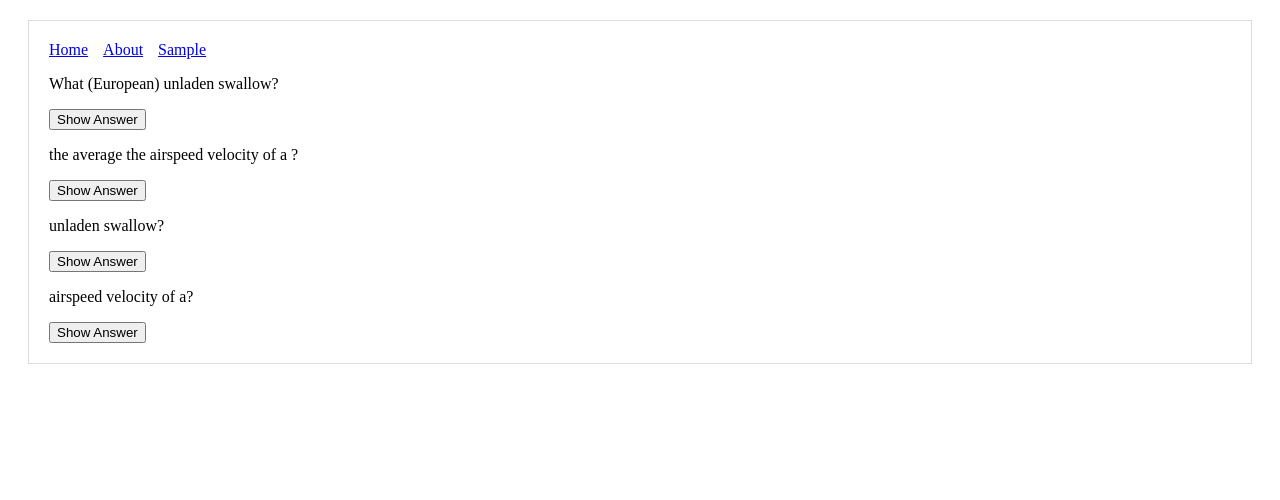
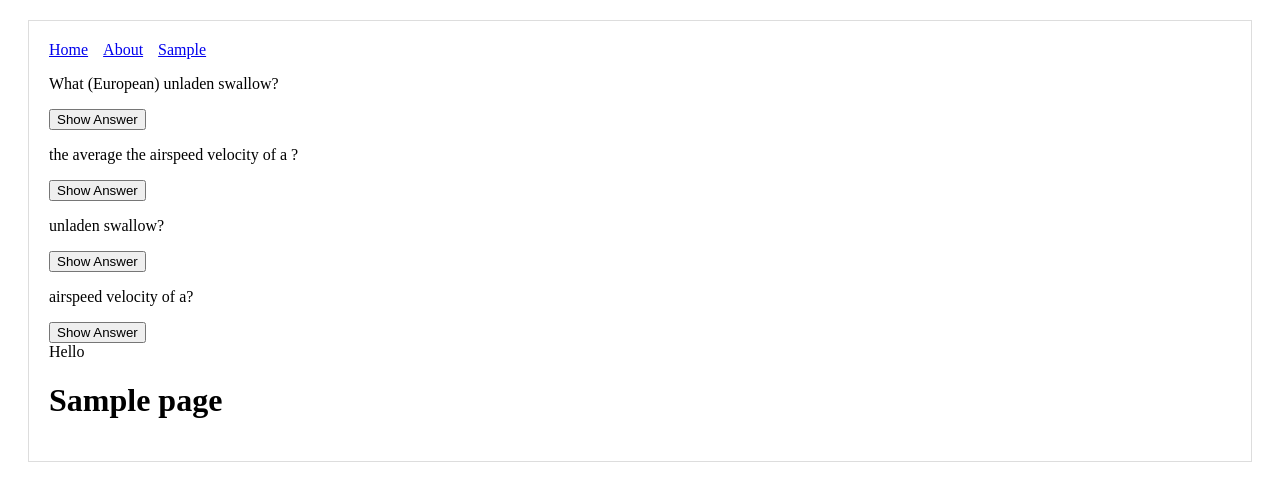
Before and after one commit to Babadzhanov/next-test-project, a Next.js app: page /sample in a window 1280 px wide. Shown: the top 500 px of the page. Built offline with nearby package versions, Linux system fonts and the light colour scheme.

Commit message:
sample page

```diff
--- a/pages/sample.js
+++ b/pages/sample.js
@@ -5,6 +5,9 @@ export default props => (
   <Layout>
     <div id="app">
       <QuetionList />
+      <div>Hello</div>
+      {console.log(props)}
+      <h1>Sample page</h1>
     </div>
   </Layout>
 );
```
